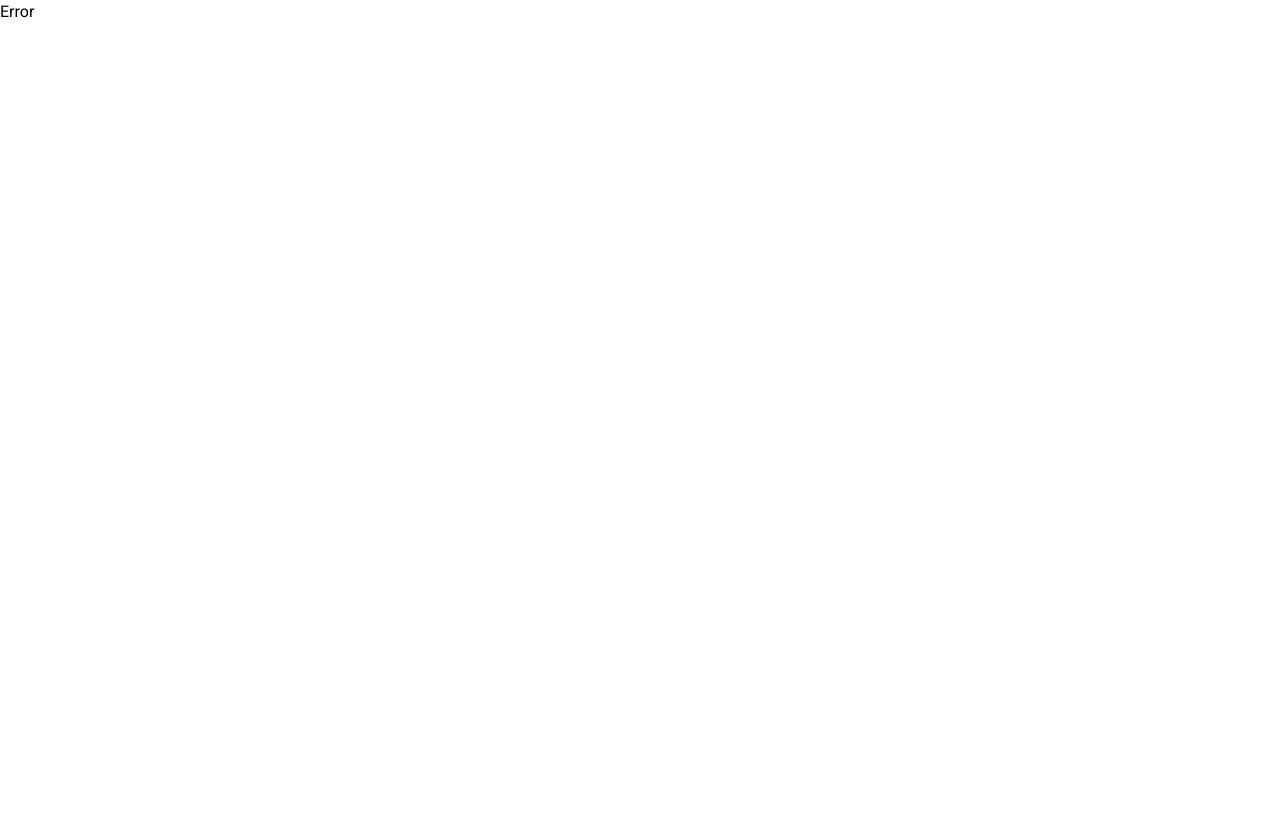
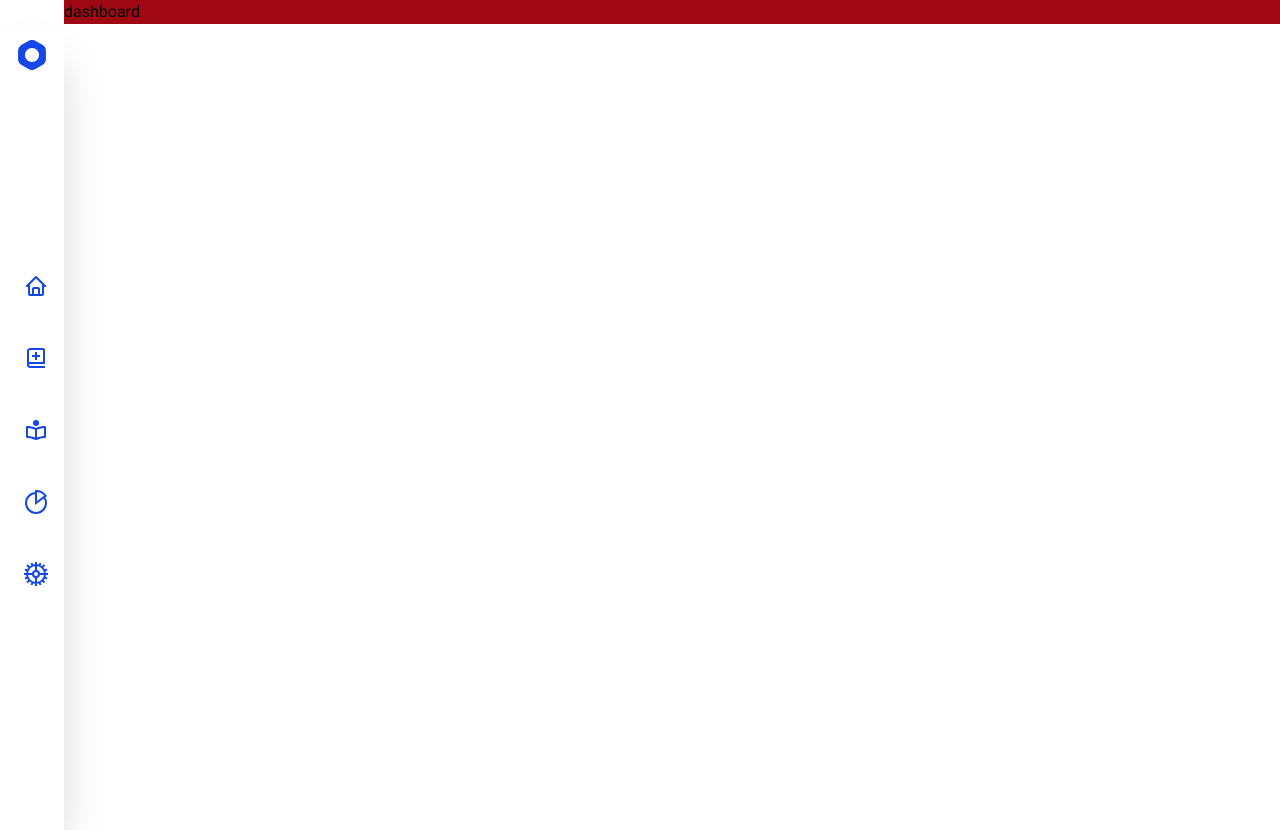
Before and after one commit to odinaka-dev/blog, a React (Vite) app in the folder Blogweb/: page /dashboard in a window 1280 px wide. Before the commit this address had no page. Before the commit the page ends 800 px from the top, so only its background shows below. Built offline with nearby package versions, Linux system fonts and the light colour scheme.

Commit message:
add files

```diff
--- a/Blogweb/src/main.tsx
+++ b/Blogweb/src/main.tsx
@@ -10,6 +10,13 @@ import Blogs from "./Pages/Blogs";
 import Blog from "./Pages/Blog";
 import Contact from "./Pages/Contact";
 import Pageloader from "./Components/pageLoader";
+// users imports
+import Dashboard from "./user/Pages/Dashboard";
+import AddBlogs from "./user/Pages/AddBlogs";
+import AllBlogs from "./user/Pages/AllBlogs";
+import Analytics from "./user/Pages/Analytics";
+import Settings from "./user/Pages/Settings";
+import DashboardLayout from "./user/Components/DashboardLayout";
 
 const route = createBrowserRouter([
   {
@@ -23,6 +30,20 @@ const route = createBrowserRouter([
       { path: "blog/:id", element: <Blog /> },
       { path: "contact", element: <Contact /> },
       { path: "pageloader", element: <Pageloader /> },
+      // Registered users Dashboard
+    ],
+  },
+
+  {
+    path: "/dashboard",
+    element: <DashboardLayout />,
+    errorElement: <Error />,
+    children: [
+      { index: true, element: <Dashboard /> },
+      { path: "add", element: <AddBlogs /> },
+      { path: "all", element: <AllBlogs /> },
+      { path: "analytics", element: <Analytics /> },
+      { path: "settings", element: <Settings /> },
     ],
   },
 ]);
--- /dev/null
+++ b/Blogweb/src/user/Components/DashboardHeader.tsx
@@ -0,0 +1,34 @@
+import { BiBookAdd, BiBookReader, BiHome } from "react-icons/bi";
+import { SiMedusa } from "react-icons/si";
+import { GrAnalytics, GrSettingsOption } from "react-icons/gr";
+
+const DashboardHeader = () => {
+  return (
+    <nav className="">
+      <div className="logo flex justify-center relative top-10 text-3xl">
+        <SiMedusa className="text-blue-700" />
+      </div>
+      <div className="logo flex items-center h-screen shadow-2xl">
+        <ul className="text-blue-700 text-2xl px-6">
+          <li className="hover:animate-bounce duration-300">
+            <BiHome />
+          </li>
+          <li className="hover:animate-bounce duration-300 mb-12 mt-12 cursor-pointer">
+            <BiBookAdd />
+          </li>
+          <li className="hover:animate-bounce duration-300 mb-12 cursor-pointer">
+            <BiBookReader />
+          </li>
+          <li className="hover:animate-bounce duration-300 mb-12 cursor-pointer">
+            <GrAnalytics />
+          </li>
+          <li className="hover:animate-bounce duration-300 mt-12">
+            <GrSettingsOption />
+          </li>
+        </ul>
+      </div>
+    </nav>
+  );
+};
+
+export default DashboardHeader;
--- /dev/null
+++ b/Blogweb/src/user/Components/DashboardLayout.tsx
@@ -0,0 +1,12 @@
+import DashboardHeader from "./DashboardHeader";
+import { Outlet } from "react-router";
+const DashboardLayout = () => {
+  return (
+    <section className="grid grid-cols-[5%_95%] w-full h-[100vh]">
+      <DashboardHeader />
+      <Outlet />
+    </section>
+  );
+};
+
+export default DashboardLayout;
--- /dev/null
+++ b/Blogweb/src/user/Pages/AddBlogs.tsx
@@ -0,0 +1,5 @@
+const AddBlogs = () => {
+  return <div>AddBlogs</div>;
+};
+
+export default AddBlogs;
--- /dev/null
+++ b/Blogweb/src/user/Pages/AllBlogs.tsx
@@ -0,0 +1,5 @@
+const AllBlogs = () => {
+  return <div>AllBlogs</div>;
+};
+
+export default AllBlogs;
--- /dev/null
+++ b/Blogweb/src/user/Pages/Analytics.tsx
@@ -0,0 +1,5 @@
+const Analytics = () => {
+  return <div>Analytics</div>;
+};
+
+export default Analytics;
--- /dev/null
+++ b/Blogweb/src/user/Pages/Dashboard.tsx
@@ -0,0 +1,9 @@
+const Dashboard = () => {
+  return (
+    <section className="">
+      <div className="bg-red-800">dashboard</div>
+    </section>
+  );
+};
+
+export default Dashboard;
--- /dev/null
+++ b/Blogweb/src/user/Pages/Settings.tsx
@@ -0,0 +1,5 @@
+const Settings = () => {
+  return <div>Settings</div>;
+};
+
+export default Settings;
```
